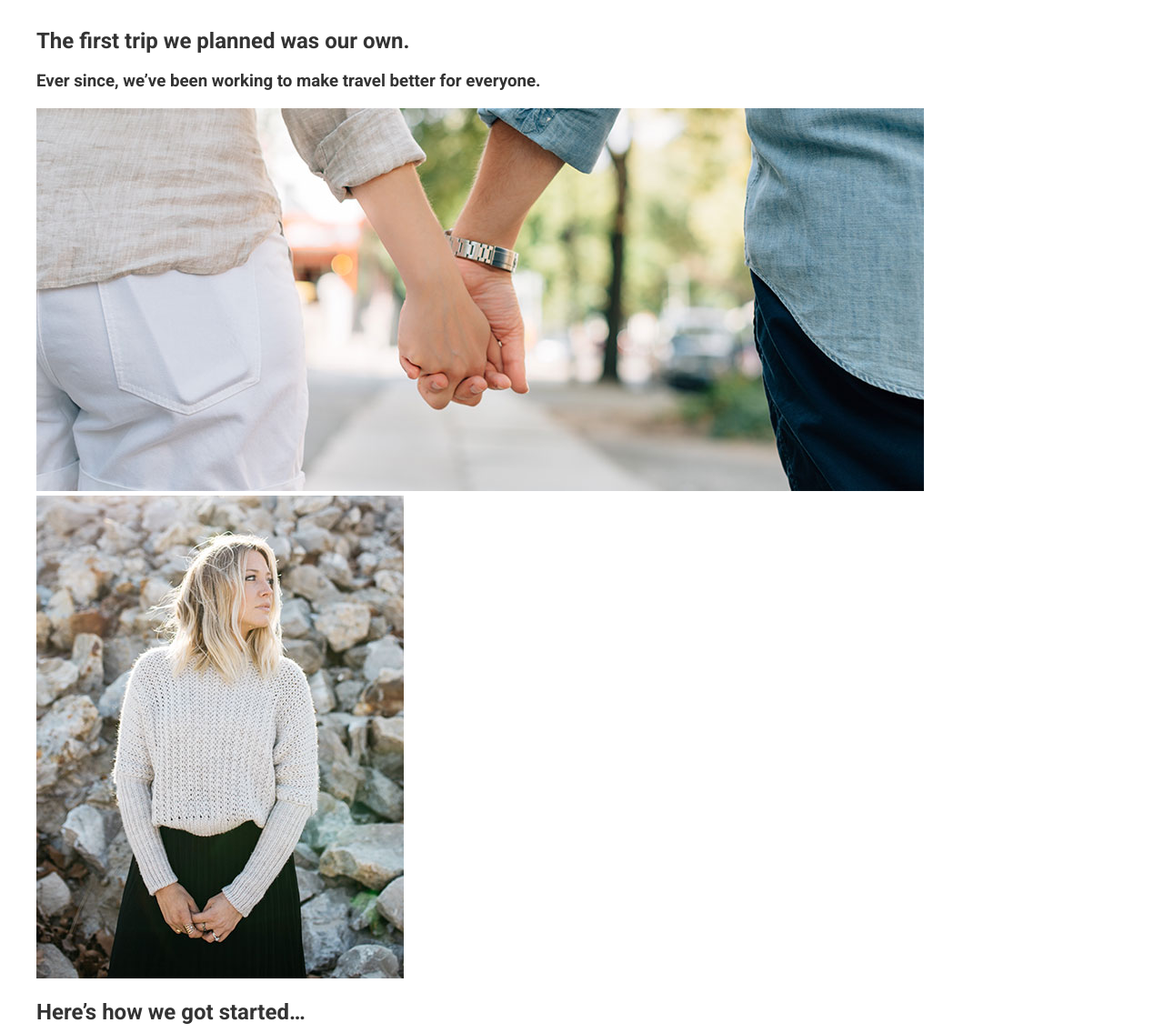
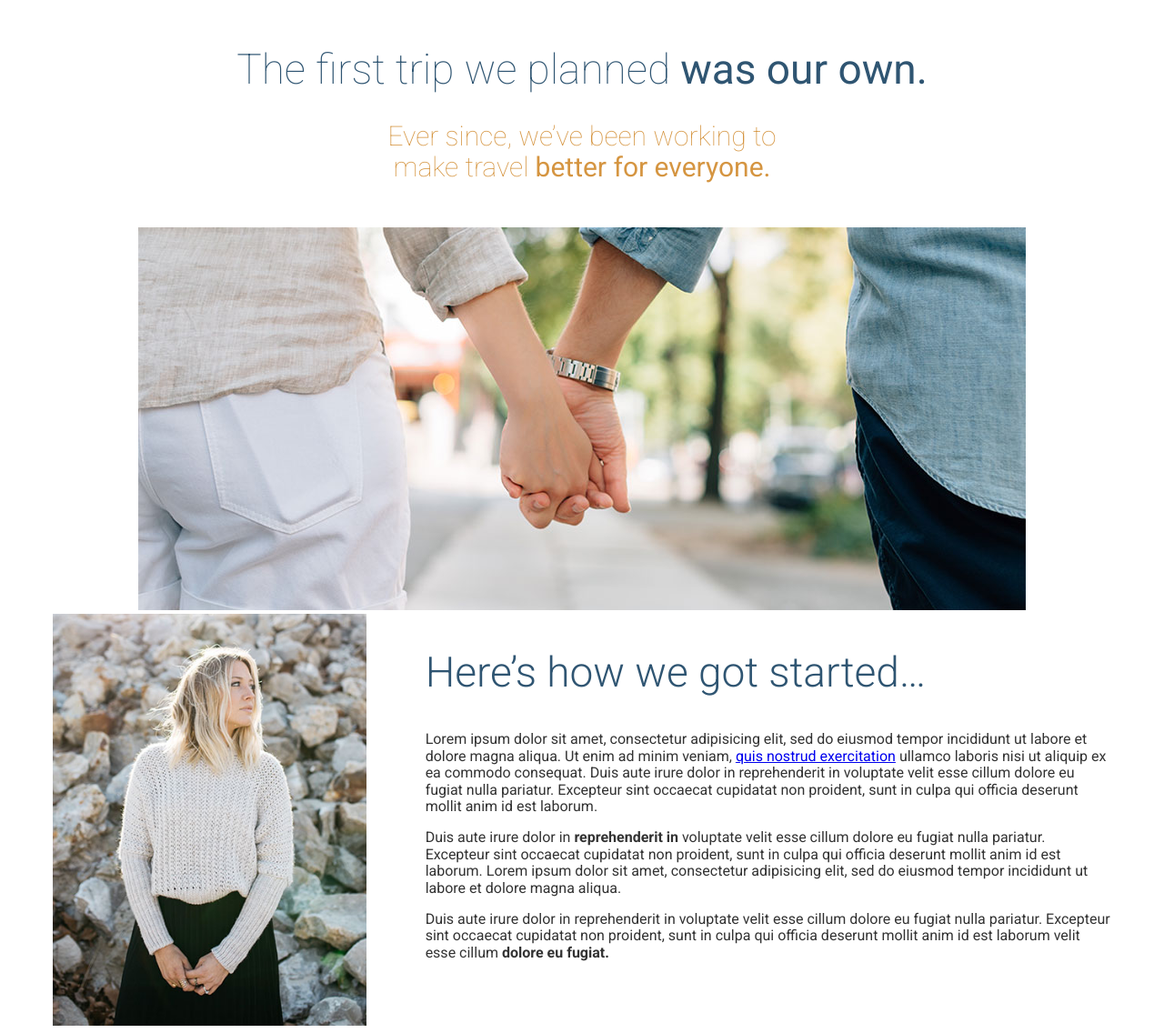
Before and after one commit to Yadav0141/travel-site, a website: page app/index.html in a window 1280 px wide. Shown: the part 840-1976 px from the top of the page at 91% size. Drawn offline with Linux system fonts and the light colour scheme.

Commit message:
features page done

```diff
--- a/app/assets/styles/base/_global.css
+++ b/app/assets/styles/base/_global.css
@@ -7,3 +7,7 @@ img{
 	max-width:100%;
 	height:auto;
 }
+
+* {
+	box-sizing: border-box;
+}
--- a/app/assets/styles/base/_mixins.css
+++ b/app/assets/styles/base/_mixins.css
@@ -24,3 +24,10 @@
 
 
 }
+@define-mixin clearfix{
+    &::after{
+        content:'';
+        clear: both;
+        display:table;
+    }
+}
--- /dev/null
+++ b/app/assets/styles/modules/_headline.css
@@ -0,0 +1,41 @@
+.headline{
+
+
+    font-weight: 300;
+    color: $mainBlue;
+    font-size: 1.9rem;
+    @mixin atSmall{
+        font-size: 2.875rem;
+    }
+
+    &--centered{
+        text-align: center;
+    }
+    &--orange{
+       color:$mainOrange;
+    }
+    &--small{
+        @mixin atSmall{
+            font-size: 1.875rem;
+        }
+        font-size: 1.2rem;
+
+    }
+
+    &--narrow{
+        max-width: 500px;
+        margin-left: auto;
+        margin-right: auto;
+    }
+
+    &--light{
+        font-weight: 100;
+    }
+
+    &--b-margin-small{
+        margin-bottom: .5em;
+    }
+    &--b-margin-large{
+margin-bottom: 1.6em;
+    }
+}
--- a/app/assets/styles/modules/_page-section.css
+++ b/app/assets/styles/modules/_page-section.css
@@ -1,5 +1,9 @@
 .page-section{
+@mixin atMedium{
     padding:4.5rem 0;
+}
+
+    padding:1.2rem 0;
     &--blue{
         background-color: $mainBlue;
         color:#FFF;
--- /dev/null
+++ b/app/assets/styles/modules/_row.css
@@ -0,0 +1,27 @@
+.row{
+
+    @mixin clearfix;
+
+    @mixin atMedium{
+        &__medium-4{
+            float: left;
+            width:33.33%;
+        }
+        &__medium-8{
+            float: left;
+            width:66.66%
+        }
+
+    }
+
+
+
+    &--gutters{
+        margin-right: -65px;
+
+      }
+    &--gutters > div{
+      padding-right: 65px;
+
+    }
+}
--- a/app/assets/styles/modules/_wrapper.css
+++ b/app/assets/styles/modules/_wrapper.css
@@ -1,7 +1,17 @@
 .wrapper{
+    overflow: hidden;
     padding-left: 18px;
     padding-right: 18px;
     max-width: 1200px;
     margin-left: auto;
     margin-right:auto;
+
+    &--medium{
+        max-width: 976px;
+    }
+
+    .wrapper{
+        padding-left: 0;
+        padding-right: 0;
+    }
 }
--- a/app/assets/styles/styles.css
+++ b/app/assets/styles/styles.css
@@ -6,3 +6,5 @@
 @import "modules/_btn";
 @import "modules/_wrapper";
 @import "modules/_page-section";
+@import "modules/_headline";
+@import "modules/_row";
--- a/app/index.html
+++ b/app/index.html
@@ -46,14 +46,26 @@
 
   <div id="our-beginning" class="page-section">
     <div class="wrapper">
-        <h2>The first trip we planned was our own.</h2>
-        <h3>Ever since, we&rsquo;ve been working to make travel better for everyone.</h3>
-        <img src="assets/images/first-trip.jpg" alt="Couple walking down a street.">
-        <img src="assets/images/our-start.jpg" alt="Our founder, Jane Doe">
-        <h2>Here&rsquo;s how we got started&hellip;</h2>
-        <p>Lorem ipsum dolor sit amet, consectetur adipisicing elit, sed do eiusmod tempor incididunt ut labore et dolore magna aliqua. Ut enim ad minim veniam, <a href="#">quis nostrud exercitation</a> ullamco laboris nisi ut aliquip ex ea commodo consequat. Duis aute irure dolor in reprehenderit in voluptate velit esse cillum dolore eu fugiat nulla pariatur. Excepteur sint occaecat cupidatat non proident, sunt in culpa qui officia deserunt mollit anim id est laborum.</p>
-        <p>Duis aute irure dolor in <strong>reprehenderit in</strong> voluptate velit esse cillum dolore eu fugiat nulla pariatur. Excepteur sint occaecat cupidatat non proident, sunt in culpa qui officia deserunt mollit anim id est laborum. Lorem ipsum dolor sit amet, consectetur adipisicing elit, sed do eiusmod tempor incididunt ut labore et dolore magna aliqua.</p>
-        <p>Duis aute irure dolor in reprehenderit in voluptate velit esse cillum dolore eu fugiat nulla pariatur. Excepteur sint occaecat cupidatat non proident, sunt in culpa qui officia deserunt mollit anim id est laborum velit esse cillum <strong>dolore eu fugiat.</strong></p>
+        <h2 class="headline headline--centered headline--light headline--b-margin-small">The first trip we planned <strong>was our own.</strong> </h2>
+        <h3 class="headline headline--centered headline--orange headline--small headline--narrow headline--light headline--b-margin-large">Ever since, we&rsquo;ve been working to make travel <strong>better for everyone.</strong></h3>
+        <div class="wrapper wrapper--medium">
+          <img src="assets/images/first-trip.jpg" alt="Couple walking down a street.">
+
+        </div>
+       <div class="row row--gutters">
+         <div class='row__medium-4'>
+            <img src="assets/images/our-start.jpg" alt="Our founder, Jane Doe">
+
+         </div>
+         <div class="row__medium-8">
+            <h2 class="headline">Here&rsquo;s how we got started&hellip;</h2>
+            <p>Lorem ipsum dolor sit amet, consectetur adipisicing elit, sed do eiusmod tempor incididunt ut labore et dolore magna aliqua. Ut enim ad minim veniam, <a href="#">quis nostrud exercitation</a> ullamco laboris nisi ut aliquip ex ea commodo consequat. Duis aute irure dolor in reprehenderit in voluptate velit esse cillum dolore eu fugiat nulla pariatur. Excepteur sint occaecat cupidatat non proident, sunt in culpa qui officia deserunt mollit anim id est laborum.</p>
+            <p>Duis aute irure dolor in <strong>reprehenderit in</strong> voluptate velit esse cillum dolore eu fugiat nulla pariatur. Excepteur sint occaecat cupidatat non proident, sunt in culpa qui officia deserunt mollit anim id est laborum. Lorem ipsum dolor sit amet, consectetur adipisicing elit, sed do eiusmod tempor incididunt ut labore et dolore magna aliqua.</p>
+            <p>Duis aute irure dolor in reprehenderit in voluptate velit esse cillum dolore eu fugiat nulla pariatur. Excepteur sint occaecat cupidatat non proident, sunt in culpa qui officia deserunt mollit anim id est laborum velit esse cillum <strong>dolore eu fugiat.</strong></p>
+
+         </div>
+
+       </div>
 
     </div>
   </div>
--- a/app/temp/styles/styles.css
+++ b/app/temp/styles/styles.css
@@ -460,6 +460,11 @@ img{
 	height:auto;
 }
 
+* {
+	-webkit-box-sizing: border-box;
+	        box-sizing: border-box;
+}
+
 .large-hero{
 	position:relative;
 	border-bottom: 10px solid #2f5572;
@@ -554,6 +559,7 @@ img{
     }
 
 .wrapper{
+    overflow: hidden;
     padding-left: 18px;
     padding-right: 18px;
     max-width: 1200px;
@@ -561,11 +567,109 @@ img{
     margin-right:auto;
 }
 
+.wrapper--medium{
+        max-width: 976px;
+    }
+
+.wrapper .wrapper{
+        padding-left: 0;
+        padding-right: 0;
+    }
+
 .page-section{
-    padding:4.5rem 0;
+
+    padding:1.2rem 0;
 }
+
+@media (min-width: 800px) {
+
+.page-section{
+    padding:4.5rem 0
+}
+    }
 
 .page-section--blue{
         background-color: #2f5572;
         color:#FFF;
     }
+
+.headline{
+
+
+    font-weight: 300;
+    color: #2f5572;
+    font-size: 1.9rem;
+}
+
+@media (min-width: 530px) {
+
+.headline{
+        font-size: 2.875rem
+}
+    }
+
+.headline--centered{
+        text-align: center;
+    }
+
+.headline--orange{
+       color:#d59541;
+    }
+
+.headline--small{
+        font-size: 1.2rem;
+
+    }
+
+@media (min-width: 530px) {
+
+.headline--small{
+            font-size: 1.875rem;
+
+    }
+    }
+
+.headline--narrow{
+        max-width: 500px;
+        margin-left: auto;
+        margin-right: auto;
+    }
+
+.headline--light{
+        font-weight: 100;
+    }
+
+.headline--b-margin-small{
+        margin-bottom: .5em;
+    }
+
+.headline--b-margin-large{
+margin-bottom: 1.6em;
+    }
+
+.row::after{
+        content:'';
+        clear: both;
+        display:table;
+    }
+
+@media (min-width: 800px) {
+        .row__medium-4{
+            float: left;
+            width:33.33%;
+        }
+        .row__medium-8{
+            float: left;
+            width:66.66%
+        }
+    }
+
+.row--gutters{
+        margin-right: -65px;
+
+      }
+
+.row--gutters > div{
+      padding-right: 65px;
+
+    }
```
